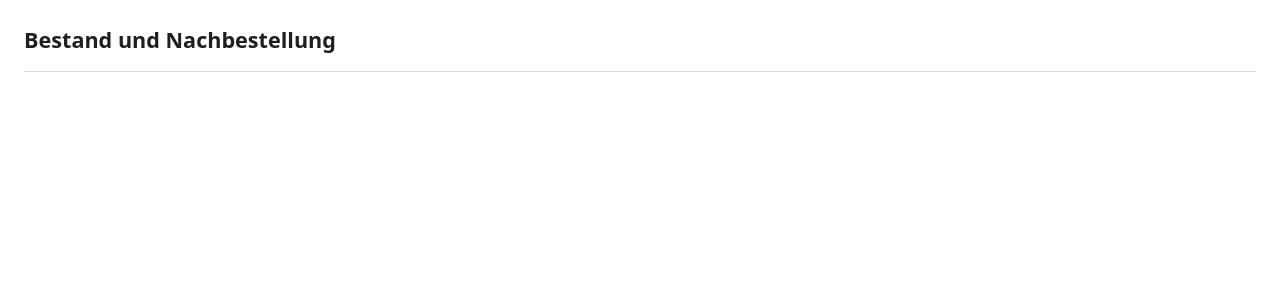
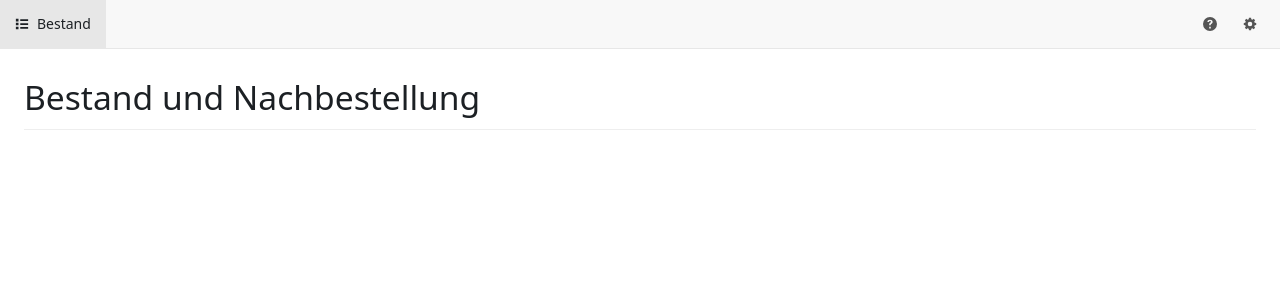
Before and after one commit to niklas-mlrr/sba-dashboard, a FastAPI app: template app/templates/base.html in a window 1280 px wide. Shown: the top 300 px of the page. Run offline with FastAPI, Linux system fonts and the light colour scheme; the template is opened without the code that fills it, so the values that code supplies are empty.

Commit message:
Gib der Seite den Kopf des IServ-Moduls
Reiterleiste mit "Bestand", Hilfe-Platzhalter und Zahnrad, das einen
vorläufigen Einstellungsdialog fürs Schuljahr öffnet. Der Beenden-Knopf
auf der Seite entfällt; beendet wird im Programmfenster. Behebt dazu den
leeren grauen Balken: .meldung schlug das Attribut hidden.

Co-Authored-By: Claude Opus 5 <noreply@anthropic.com>

```diff
--- a/app/static/app.css
+++ b/app/static/app.css
@@ -23,6 +23,12 @@
    * Tabelle schon für den Bedarf vergeben. */
   --frisch-grund: #fff4c2;
   --frisch-rand: #e0c65a;
+  /* Kopf: Werte der IServ-Navigationsleiste (Bootstrap 3). */
+  --nav-grund: #f8f8f8;
+  --nav-rand: #e7e7e7;
+  --nav-aktiv: #e7e7e7;
+  --nav-text: #555555;
+  --trennlinie: #eeeeee;
   --schrift: system-ui, -apple-system, "Segoe UI", Roboto, sans-serif;
   --zeilenhoehe: 1.45;
 }
@@ -31,25 +37,68 @@
 
 body {
   margin: 0;
-  padding: 0 1.5rem 3rem;
+  padding: 0 0 3rem;
   background: var(--grund);
   color: var(--text);
   font: 15px/var(--zeilenhoehe) var(--schrift);
 }
+main { padding: 0 1.5rem; }
+
+/* ── Kopf im Stil des IServ-Moduls ─────────────────────────────────────────── */
+
+.navleiste {
+  display: flex;
+  align-items: stretch;
+  justify-content: space-between;
+  min-height: 49px;
+  background: var(--nav-grund);
+  border-bottom: 1px solid var(--nav-rand);
+  font-size: 14px;
+}
+.reiter { display: flex; margin: 0; padding: 0; list-style: none; }
+.reiter a {
+  display: flex;
+  align-items: center;
+  gap: .5rem;
+  height: 100%;
+  padding: 0 15px;
+  color: var(--nav-text);
+  text-decoration: none;
+}
+.reiter a:hover { color: var(--text); }
+.reiter .aktiv a { background: var(--nav-aktiv); color: var(--text); }
+.navsymbole { display: flex; align-items: center; gap: .25rem; padding-right: .75rem; }
+.navsymbol {
+  display: flex;
+  align-items: center;
+  justify-content: center;
+  width: 2.25rem;
+  height: 2.25rem;
+  padding: 0;
+  border: 0;
+  border-radius: 4px;
+  background: transparent;
+  color: var(--nav-text);
+  cursor: pointer;
+}
+.navsymbol:hover { color: var(--text); background: var(--nav-aktiv); }
+.symbol { width: 14px; height: 14px; fill: currentColor; flex: none; }
 
 .kopf {
+  margin: 0 1.5rem;
+  padding: 1.75rem 0 .75rem;
+  border-bottom: 1px solid var(--trennlinie);
+}
+.kopfzeile {
   display: flex;
   flex-wrap: wrap;
   gap: .75rem 1.5rem;
-  align-items: flex-start;
+  align-items: center;
   justify-content: space-between;
-  padding: 1.5rem 0 1rem;
-  border-bottom: 1px solid var(--rand);
 }
-.kopf h1 { margin: 0; font-size: 1.35rem; font-weight: 600; }
-.kopftext { min-width: 0; }
+.kopf h1 { margin: 0; font-size: 2.1rem; font-weight: 400; line-height: 1.2; }
 .kopfaktionen { display: flex; flex-wrap: wrap; gap: .6rem; align-items: center; }
-.meta { margin: .35rem 0 0; color: var(--text-leise); font-size: .875rem; }
+.meta { margin: .5rem 0 0; color: var(--text-leise); font-size: .875rem; }
 
 .hinweis {
   margin: 1rem 0 0;
@@ -178,6 +227,9 @@ tbody tr[data-bedarf="1"] td:first-child { box-shadow: inset 3px 0 0 var(--bedar
 .zellwert { -moz-appearance: textfield; appearance: textfield; }
 
 .meldung { display: block; }
+/* Ohne diese Zeile gewinnt ``display: block`` gegen das Attribut ``hidden``, und
+ * das leere Meldungsfeld stand als grauer Balken über der Tabelle. */
+.meldung[hidden] { display: none; }
 
 /* ── Knöpfe ────────────────────────────────────────────────────────────────── */
 
@@ -260,7 +312,8 @@ tbody tr[data-bedarf="1"] td:first-child { box-shadow: inset 3px 0 0 var(--bedar
 .dialog-text { margin: 0 0 .75rem; font-size: .9rem; color: var(--text-leise); }
 .dialog-text.warnhinweis { color: var(--bedarf); }
 .dialog label { display: block; margin-bottom: .75rem; font-size: .9rem; }
-.dialog label input {
+.dialog label input,
+.dialog label select {
   display: block;
   width: 100%;
   margin-top: .25rem;
--- /dev/null
+++ b/app/static/kopf.js
@@ -0,0 +1,8 @@
+// Der Kopf aus base.html - steht auf jeder Seite, auch auf Einrichtung und
+// Fehlerseite, und deshalb nicht in app.js, das ohne Tabelle sofort aufhört.
+(function () {
+  const dialog = document.getElementById("einstellungen");
+  document.getElementById("einstellungen-oeffnen").addEventListener("click", () => {
+    dialog.showModal();
+  });
+})();
--- a/app/templates/base.html
+++ b/app/templates/base.html
@@ -7,16 +7,62 @@
   <link rel="stylesheet" href="/static/app.css">
 </head>
 <body>
+  {#
+    Der Kopf folgt dem IServ-Modul "Schulbuchausleihe" (Vorlage: die Screenshots
+    in ausleihe-ausgabe/automation/out/): hellgraue Reiterleiste, rechts die
+    runden Symbolknöpfe, darunter die große, dünne Überschrift mit Trennlinie.
+    Die Symbole sind Inline-SVG statt Font Awesome - das Dashboard lädt nichts
+    aus dem Netz.
+  #}
+  <nav class="navleiste" aria-label="Hauptnavigation">
+    <ul class="reiter">
+      <li class="aktiv"><a href="/" aria-current="page">
+        <svg class="symbol" viewBox="0 0 16 16" aria-hidden="true"><path d="M1 2h3v3H1zM6 2.5h9v2H6zM1 6.5h3v3H1zM6 7h9v2H6zM1 11h3v3H1zM6 11.5h9v2H6z"/></svg>
+        Bestand</a></li>
+    </ul>
+    <div class="navsymbole">
+      {# Platzhalter: soll später auf eine Hilfeseite verlinken. #}
+      <button type="button" class="navsymbol" id="hilfe" title="Hilfe (folgt)" aria-label="Hilfe">
+        <svg class="symbol" viewBox="0 0 16 16" aria-hidden="true"><path fill-rule="evenodd" d="M8 0a8 8 0 1 1 0 16A8 8 0 0 1 8 0Zm-.9 11.2v1.9h1.8v-1.9ZM8 3C6.3 3 5.1 4 5 5.6h1.8c.1-.7.5-1.1 1.2-1.1s1.1.4 1.1 1c0 .5-.3.8-.9 1.2-.8.5-1.2 1-1.1 2.1v.6h1.7v-.4c0-.6.2-.9.9-1.3.8-.5 1.3-1.1 1.3-2.1C11 4 9.8 3 8 3Z"/></svg>
+      </button>
+      <button type="button" class="navsymbol" id="einstellungen-oeffnen" title="Einstellungen" aria-label="Einstellungen">
+        <svg class="symbol" viewBox="0 0 16 16" aria-hidden="true"><path fill-rule="evenodd" d="M13.41 6.56 L15.10 6.78 L15.10 9.22 L13.41 9.44 L12.84 10.81 L13.88 12.16 L12.16 13.88 L10.81 12.84 L9.44 13.41 L9.22 15.10 L6.78 15.10 L6.56 13.41 L5.19 12.84 L3.84 13.88 L2.12 12.16 L3.16 10.81 L2.59 9.44 L0.90 9.22 L0.90 6.78 L2.59 6.56 L3.16 5.19 L2.12 3.84 L3.84 2.12 L5.19 3.16 L6.56 2.59 L6.78 0.90 L9.22 0.90 L9.44 2.59 L10.81 3.16 L12.16 2.12 L13.88 3.84 L12.84 5.19 Z M8 5.4a2.6 2.6 0 1 0 0 5.2a2.6 2.6 0 1 0 0-5.2Z"/></svg>
+      </button>
+    </div>
+  </nav>
+
   <header class="kopf">
-    <div class="kopftext">
+    <div class="kopfzeile">
       <h1>Bestand und Nachbestellung</h1>
-      {% block kopfzeile %}{% endblock %}
+      <div class="kopfaktionen">{% block kopfaktionen %}{% endblock %}</div>
     </div>
-    <div class="kopfaktionen">{% block kopfaktionen %}{% endblock %}</div>
+    {% block kopfzeile %}{% endblock %}
   </header>
   <main>
     {% block inhalt %}{% endblock %}
   </main>
+
+  {#
+    VORLÄUFIG. Das Schuljahr soll hier einstellbar werden; wie der Dialog genau
+    aussieht und wie die Wahl an den Abruf weitergereicht wird, ist noch offen.
+    Bis dahin zeigt er nur, welches Schuljahr der letzte Abruf verwendet hat.
+  #}
+  <dialog id="einstellungen" class="dialog">
+    <form method="dialog">
+      <h2>Einstellungen</h2>
+      <label>Schuljahr
+        <select id="schuljahr" disabled>
+          <option>{{ cache.schuljahr if cache is defined and cache.schuljahr else "aktuelles Schuljahr aus IServ" }}</option>
+        </select>
+      </label>
+      <p class="dialog-text">Die Auswahl des Schuljahrs folgt. Zurzeit verwendet der Abruf
+        das Schuljahr, das IServ als aktuell meldet.</p>
+      <div class="dialog-knoepfe">
+        <button type="submit" class="knopf">Schließen</button>
+      </div>
+    </form>
+  </dialog>
+  <script src="/static/kopf.js"></script>
   {% block skripte %}{% endblock %}
 </body>
 </html>
```
Also changed, not shown: app/static/app.js (+1 -18 lines), app/templates/index.html (+5 -6 lines), docs/nachfolge-anleitung.md (+1 -1 lines), docs/schul-laptop-test.md (+1 -1 lines), tests/test_oberflaeche.py (+14 -0 lines), tests/test_start.py (+3 -2 lines), README.md.
